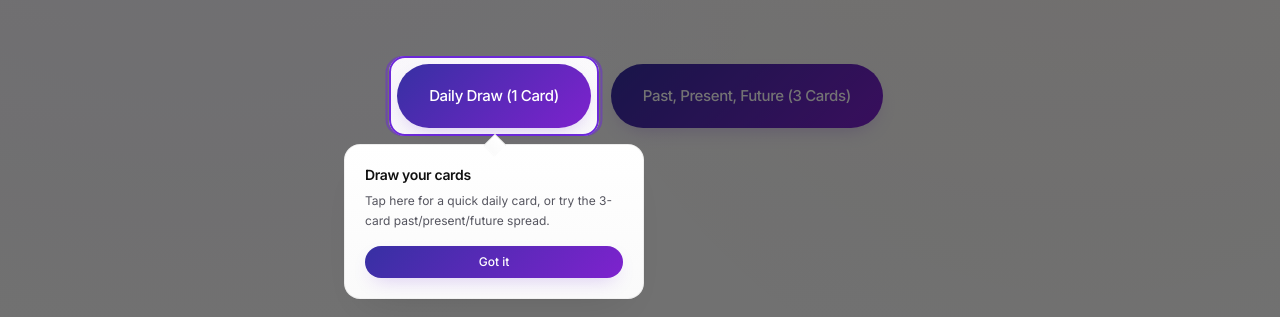
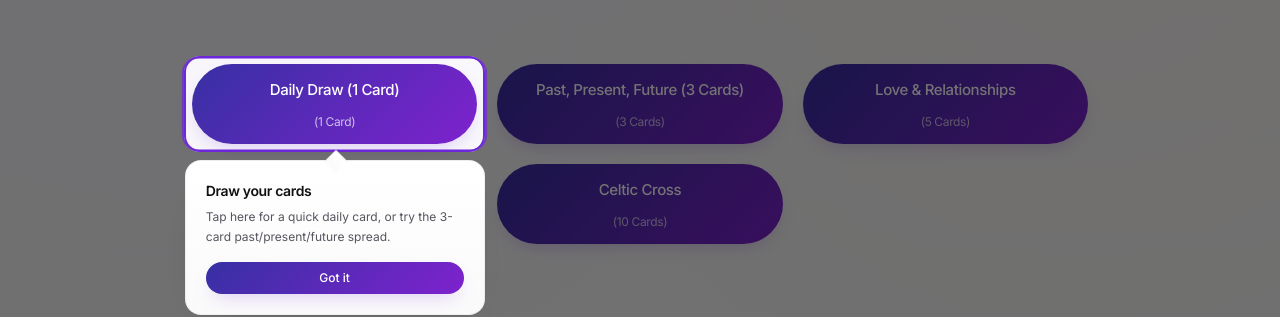
Before and after one commit to shahtarang20/advance, a Next.js app: page /tarot in a window 1280 px wide. Shown: the part 253-570 px from the top of the page. Built offline with nearby package versions, Linux system fonts and the light colour scheme; no server answers.

Commit message:
perfectly completed

```diff
--- a/src/app/result/tarot/page.tsx
+++ b/src/app/result/tarot/page.tsx
@@ -11,11 +11,15 @@ import { RecentActivityTracker } from "@/components/RecentActivityTracker";
 type SP = { seed?: string; type?: string };
 
 function isSpreadType(type?: string): type is TarotSpreadType {
-  return type === "daily" || type === "past_present_future";
+  return ["daily", "past_present_future", "love", "career", "celtic_cross"].includes(type || "");
 }
 
 function getSpread(seed: string, type: TarotSpreadType) {
-  return pullSeededCards(seed, type === "daily" ? 1 : 3);
+  let count = 1;
+  if (type === "past_present_future") count = 3;
+  if (type === "love" || type === "career") count = 5;
+  if (type === "celtic_cross") count = 10;
+  return pullSeededCards(seed, count);
 }
 
 export async function generateMetadata({ searchParams }: { searchParams: Promise<SP> }): Promise<Metadata> {
@@ -30,7 +34,7 @@ export async function generateMetadata({ searchParams }: { searchParams: Promise
   const description =
     type === "daily"
       ? `${first.card.name}${first.isReversed ? " (Reversed)" : ""} — ${first.isReversed ? first.card.reversedMeaning : first.card.uprightMeaning}`
-      : `Past, Present, Future: ${cardNames}. See the full free reading.`;
+      : `Reading: ${cardNames}. See the full free reading.`;
   const ogUrl = `/api/og?type=tarot&title=${encodeURIComponent(first.card.name)}&subtitle=${encodeURIComponent(type === "daily" ? "Card of the Day" : cardNames)}&big=${encodeURIComponent(first.card.imageFallback)}`;
   return {
     title,
@@ -62,7 +66,7 @@ export default async function TarotResultPage({ searchParams }: { searchParams:
   const caption =
     type === "daily"
       ? `My Tarot Card of the Day is ${first.card.name}${first.isReversed ? " (Reversed)" : ""} — from Cosmic Numbers. Draw yours:`
-      : `My Past, Present, Future Tarot reading: ${cardNames} — from Cosmic Numbers. Draw yours:`;
+      : `My Tarot reading: ${cardNames} — from Cosmic Numbers. Draw yours:`;
 
   return (
     <div className="px-6 pb-24 pt-16">
@@ -82,7 +86,7 @@ export default async function TarotResultPage({ searchParams }: { searchParams:
         </p>
       </div>
 
-      <div className="mx-auto mt-16 max-w-5xl flex flex-col items-center gap-10">
+      <div className="mx-auto mt-16 max-w-7xl flex flex-col items-center gap-10">
         <TarotSpreadView spread={spread} spreadType={type} />
 
         <ShareButtons shareUrl={shareUrl} ogQuery={ogQuery} caption={caption} />
--- a/src/app/tarot/TarotSpreadView.tsx
+++ b/src/app/tarot/TarotSpreadView.tsx
@@ -7,7 +7,7 @@ import { useTranslation } from "@/lib/I18nContext";
 
 import { PlayAudioButton } from "@/components/PlayAudioButton";
 
-export type TarotSpreadType = "daily" | "past_present_future";
+export type TarotSpreadType = "daily" | "past_present_future" | "love" | "career" | "celtic_cross";
 
 export function TarotSpreadView({
   spread,
@@ -20,17 +20,48 @@ export function TarotSpreadView({
 
   const getSpreadLabel = (index: number) => {
     if (spreadType === "daily") return t("tarot.label.card_of_day", { defaultValue: "Card of the Day" });
+    if (spreadType === "past_present_future") {
       if (index === 0) return t("tarot.label.past", { defaultValue: "Past" });
       if (index === 1) return t("tarot.label.present", { defaultValue: "Present" });
       if (index === 2) return t("tarot.label.future", { defaultValue: "Future" });
+    }
+    if (spreadType === "love") {
+      const labels = ["You", "Them", "The Dynamic", "Challenge", "Future"];
+      return labels[index] || "";
+    }
+    if (spreadType === "career") {
+      const labels = ["Current Path", "Strengths", "Obstacles", "Opportunity", "Outcome"];
+      return labels[index] || "";
+    }
+    if (spreadType === "celtic_cross") {
+      const labels = [
+        "The Present", "The Challenge", "The Past", "The Future",
+        "Conscious", "Subconscious", "Your Influence", "External Influence",
+        "Hopes/Fears", "The Outcome"
+      ];
+      return labels[index] || "";
+    }
     return "";
   };
 
   const getSpreadSubtitle = (index: number) => {
     if (spreadType === "daily") return t("tarot.sub.card_of_day", { defaultValue: "Your energy for today" });
+    if (spreadType === "past_present_future") {
       if (index === 0) return t("tarot.sub.past", { defaultValue: "What led you to this moment" });
       if (index === 1) return t("tarot.sub.present", { defaultValue: "Where you are right now" });
       if (index === 2) return t("tarot.sub.future", { defaultValue: "Where this path is taking you" });
+    }
+    if (spreadType === "love") {
+      const subs = ["Your current state", "Their current state", "The energy between you", "What must be overcome", "Where this is heading"];
+      return subs[index] || "";
+    }
+    if (spreadType === "career") {
+      const subs = ["Where you stand", "What you do best", "What holds you back", "Hidden chances", "Where this leads"];
+      return subs[index] || "";
+    }
+    if (spreadType === "celtic_cross") {
+      return `Position ${index + 1}`;
+    }
     return "";
   };
 
@@ -44,8 +75,15 @@ export function TarotSpreadView({
     return `${name} ${reversed}. ${meaning}. ${desc}`;
   };
 
+  let gridClass = "grid gap-8 w-full grid-cols-1 md:grid-cols-3";
+  if (spread.length === 1) gridClass = "grid gap-8 w-full grid-cols-1 max-w-sm mx-auto";
+  if (spread.length === 5) gridClass = "grid gap-6 w-full grid-cols-1 sm:grid-cols-2 md:grid-cols-3 lg:grid-cols-5";
+  if (spread.length === 10) gridClass = "grid gap-4 w-full grid-cols-1 sm:grid-cols-2 md:grid-cols-4 lg:grid-cols-5";
+
+
+
   return (
-    <div className={`grid gap-8 w-full ${spread.length === 1 ? "grid-cols-1 max-w-sm mx-auto" : "grid-cols-1 md:grid-cols-3"}`}>
+    <div className={gridClass}>
       {spread.map((item, i) => (
         <div key={i} className="flex flex-col gap-4 text-center">
           <div>
@@ -56,7 +94,7 @@ export function TarotSpreadView({
             ariaLabel={`Tarot Card: ${item.card.name}`}
             heightClassName="h-[450px]"
             front={
-              <GlassCard className="flex h-full w-full flex-col items-center justify-center p-8 text-center cursor-pointer hover:border-[var(--accent-solid)] transition-colors border-2 border-dashed">
+              <GlassCard className={`flex h-full w-full flex-col items-center justify-center p-8 text-center cursor-pointer hover:border-[var(--accent-solid)] transition-colors border-2 border-dashed`}>
                 <div className="text-6xl mb-4 opacity-50">✨</div>
                 <p className="text-sm font-medium text-muted-soft tracking-widest uppercase">
                   {t("tarot.card.tap_reveal", { defaultValue: "Tap to Reveal" })}
@@ -64,9 +102,9 @@ export function TarotSpreadView({
               </GlassCard>
             }
             back={
-              <GlassCard className="flex h-full w-full flex-col overflow-y-auto p-6 relative">
+              <GlassCard className={`flex h-full w-full flex-col overflow-y-auto p-6 relative`}>
                 <div className="flex items-center justify-between border-b border-[var(--surface-border)] pb-3 mb-3 shrink-0">
-                  <span className="text-3xl">{item.card.imageFallback}</span>
+                  <span className={`text-3xl ${item.isReversed ? 'inline-block rotate-180 drop-shadow-[0_0_10px_rgba(244,63,94,0.8)]' : ''}`}>{item.card.imageFallback}</span>
                   <div className="flex flex-col items-end gap-2">
                     <div className="flex items-center gap-2">
                       <PlayAudioButton textToRead={getCardAudioText(item)} className="h-8 w-8" />
--- a/src/app/tarot/TarotTable.tsx
+++ b/src/app/tarot/TarotTable.tsx
@@ -9,27 +9,43 @@ export function TarotTable() {
   const { t } = useTranslation();
   const router = useRouter();
 
-  const drawCards = (type: "daily" | "past_present_future") => {
+  const drawCards = (type: "daily" | "past_present_future" | "love" | "career" | "celtic_cross") => {
     const seed = `${Date.now()}-${Math.random().toString(36).slice(2, 10)}`;
     router.push(`/result/tarot?seed=${seed}&type=${type}`);
   };
 
   return (
     <div className="flex flex-col items-center gap-10">
-      <div className="flex flex-col sm:flex-row gap-5">
-        <Button data-tour="page-cta" onClick={() => drawCards("daily")} className="h-16 px-8 text-lg">
-          {t("tarot.btn.daily", { defaultValue: "Daily Draw (1 Card)" })}
+
+      <div className="grid grid-cols-1 sm:grid-cols-2 lg:grid-cols-3 gap-5 max-w-4xl w-full">
+        <Button data-tour="page-cta" onClick={() => drawCards("daily")} className="h-20 text-lg flex flex-col items-center justify-center">
+          <span>{t("tarot.btn.daily", { defaultValue: "Daily Draw" })}</span>
+          <span className="text-xs opacity-70 mt-1 font-normal">(1 Card)</span>
         </Button>
-        <Button onClick={() => drawCards("past_present_future")} className="h-16 px-8 text-lg bg-indigo-600 hover:bg-indigo-700">
-          {t("tarot.btn.three_card", { defaultValue: "Past, Present, Future (3 Cards)" })}
+        <Button onClick={() => drawCards("past_present_future")} className="h-20 text-lg bg-indigo-600 hover:bg-indigo-700 flex flex-col items-center justify-center">
+          <span>{t("tarot.btn.three_card", { defaultValue: "Past, Present, Future" })}</span>
+          <span className="text-xs opacity-70 mt-1 font-normal">(3 Cards)</span>
+        </Button>
+        <Button onClick={() => drawCards("love")} className="h-20 text-lg bg-rose-600 hover:bg-rose-700 flex flex-col items-center justify-center">
+          <span>Love & Relationships</span>
+          <span className="text-xs opacity-70 mt-1 font-normal">(5 Cards)</span>
+        </Button>
+        <Button onClick={() => drawCards("career")} className="h-20 text-lg bg-emerald-600 hover:bg-emerald-700 flex flex-col items-center justify-center">
+          <span>Career Path</span>
+          <span className="text-xs opacity-70 mt-1 font-normal">(5 Cards)</span>
+        </Button>
+        <Button onClick={() => drawCards("celtic_cross")} className="h-20 text-lg bg-purple-600 hover:bg-purple-700 flex flex-col items-center justify-center sm:col-span-2 lg:col-span-1">
+          <span>Celtic Cross</span>
+          <span className="text-xs opacity-70 mt-1 font-normal">(10 Cards)</span>
         </Button>
       </div>
+
       <PageFeatureHint
         pageKey="tarot"
         titleKey="page_hint.tarot.title"
         titleDefault="Draw your cards"
         bodyKey="page_hint.tarot.body"
-        bodyDefault="Tap here for a quick daily card, or try the 3-card past/present/future spread."
+        bodyDefault="Tap here for a quick daily card, or try the complex spreads."
         target='[data-tour="page-cta"]'
       />
     </div>
```
Lines whose indentation alone changed are shown as unchanged.
